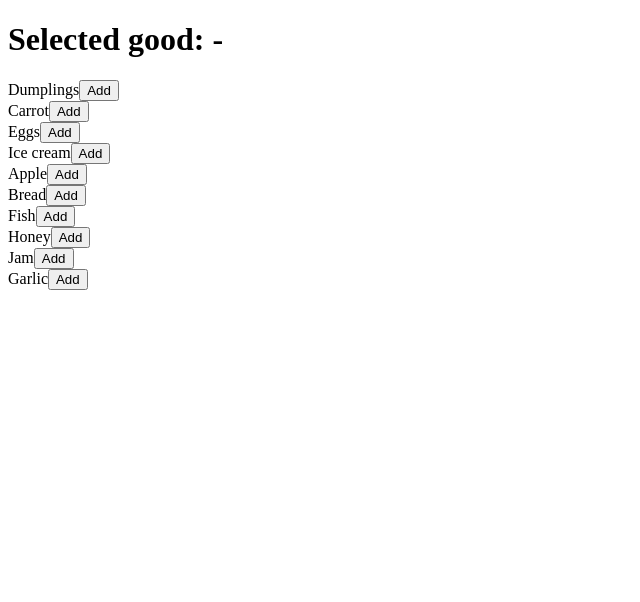
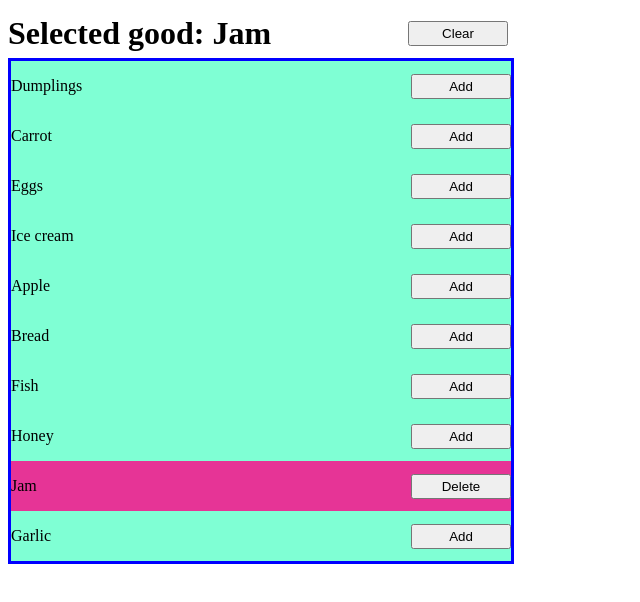
Before and after one commit to mate-academy/react_goods-selector, a React (Create React App) app: page / in a window 1280 px wide. Shown: the top 602 px of the page, without its empty margins (0-640 px from the left). Built offline with nearby package versions, Linux system fonts and the light colour scheme.

Commit message:
Solution

```diff
--- a/package.json
+++ b/package.json
@@ -10,6 +10,7 @@
     "@types/react": "^17.0.15",
     "@types/react-dom": "^17.0.9",
     "bulma": "^0.9.3",
+    "classnames": "^2.3.1",
     "node-sass": "^6.0.1",
     "react": "^17.0.2",
     "react-dom": "^17.0.2",
--- a/src/App.scss
+++ b/src/App.scss
@@ -1 +1,31 @@
-// styles go here
+.goodList {
+  border: 3px solid blue;
+  width: 500px;
+  margin: 0;
+  padding: 0;
+}
+
+.goodStyle {
+  display: flex;
+  justify-content: space-between;
+  align-items: center;
+  list-style: none;
+  background-color: aquamarine;
+
+  &--selected {
+    background-color: rgb(230, 52, 150);
+  }
+}
+
+.button {
+  width: 100px;
+  height: 25px;
+}
+
+.title {
+  display: flex;
+  justify-content: space-between;
+  align-items: center;
+  width: 500px;
+  height: 50px;
+}
--- a/src/App.tsx
+++ b/src/App.tsx
@@ -1,5 +1,6 @@
 import React from 'react';
 import './App.scss';
+import classNames from 'classnames';
 
 const goodsFromServer: string[] = [
   'Dumplings',
@@ -15,42 +16,79 @@ const goodsFromServer: string[] = [
 ];
 
 type State = {
-  selected: string[];
+  selected: string;
 };
 
 class App extends React.Component<{}, State> {
-  state = {
-    selected: [],
+  state: State = {
+    selected: 'Jam',
   };
 
-  addItem = (item: string) => {
-    this.setState((state) => ({ selected: [...state.selected, item] }));
+  deleteItem = () => {
+    this.setState({ selected: '' });
   };
+
+  addItem(item: string) {
+    this.setState({ selected: item });
+  }
 
   render() {
     const { selected } = this.state;
 
     return (
       <div className="App">
-        <h1>
-          Selected good:
-          {' - '}
-          {selected.join(', ')}
-        </h1>
-
+        {selected === ''
+          ? (
+            <>
+              <div className="title">
+                <h1>No selected Goods</h1>
+              </div>
+            </>
+          ) : (
+            <>
+              <div className="title">
+                <h1>{`Selected good: ${selected}`}</h1>
+                <button
+                  className="button"
+                  type="button"
+                  onClick={this.deleteItem}
+                >
+                  Clear
+                </button>
+              </div>
+            </>
+          )}
+        <ul className="goodList">
           {goodsFromServer.map((item) => (
-          <div>
+            <li
+              key={item}
+              className={classNames('goodStyle', {
+                'goodStyle--selected': this.state.selected === item,
+              })}
+            >
+              <p>
                 {item}
+              </p>
+              {item === selected ? (
                 <button
+                  className="button"
                   type="button"
-              onClick={() => {
-                this.addItem(item);
-              }}
+                  onClick={this.deleteItem}
+                >
+                  Delete
+                </button>
+              ) : (
+                <button
+                  className="button"
+                  type="button"
+                  onClick={() => this.addItem(item)}
                 >
                   Add
                 </button>
-          </div>
+              )}
+            </li>
           ))}
+        </ul>
       </div>
     );
   }
```
Also changed, not shown: 1 other file (tests, documents, lock files or other folders). Lines whose indentation alone changed are shown as unchanged.
